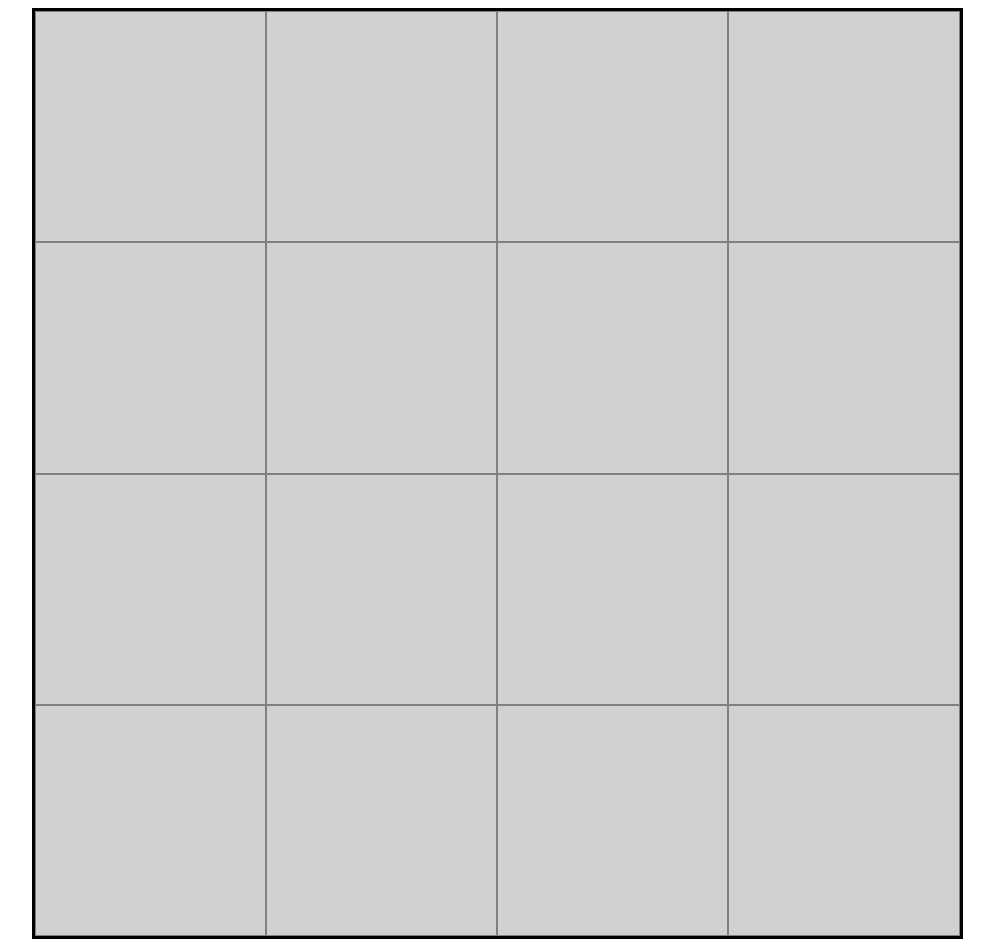
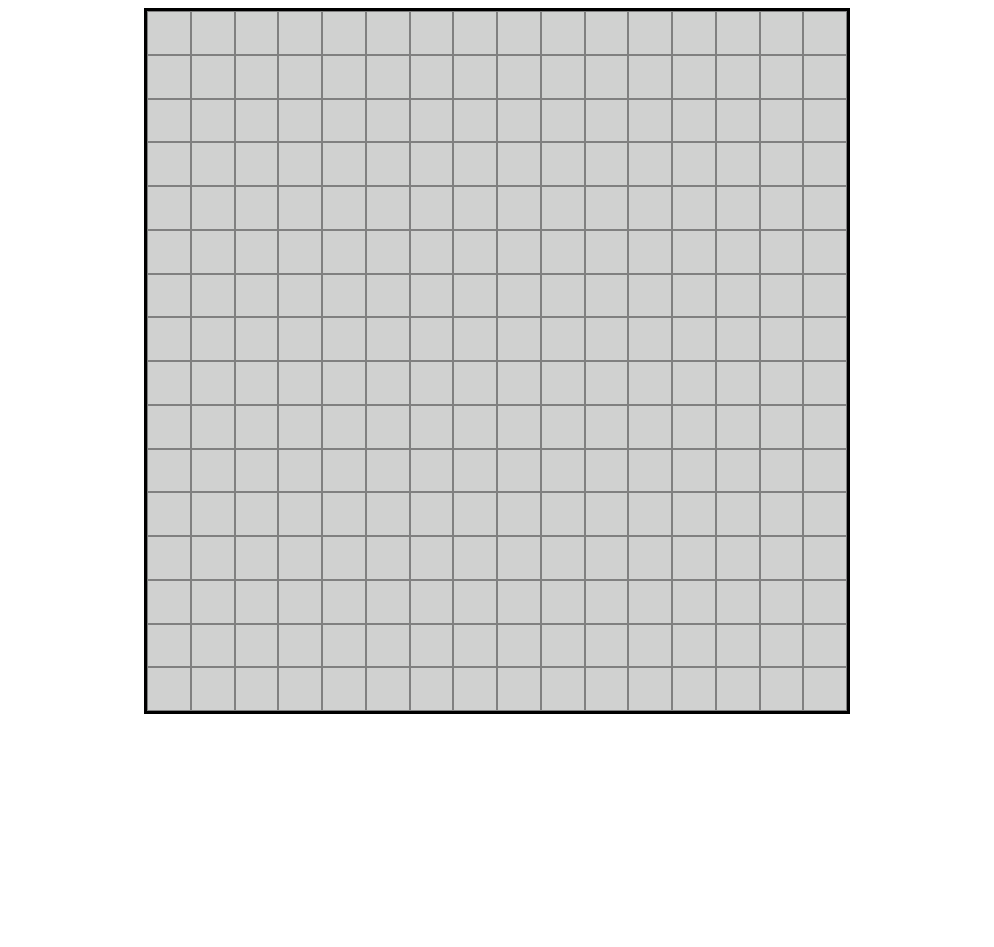
Before and after one commit to UnoDosCarlos/Etch-A-Sketch, a plain HTML site: page index.html in a window 1280 px wide. Shown: the whole page, without its empty margins (143-1137 px from the left). After the commit the page ends 800 px from the top, so only its background shows below. Drawn offline with Linux system fonts and the light colour scheme.

Commit message:
Adjust 16x16 grid to proper dimensions
Adjusted the Etch-A-Sketch grid to the proper dimensions.

```diff
--- a/javascript.js
+++ b/javascript.js
@@ -9,4 +9,4 @@ function createGrid(numDivs) {
     }
 };
 
-createGrid(16);
+createGrid(256);
--- a/styles.css
+++ b/styles.css
@@ -2,8 +2,8 @@
         display:flex;
         flex-wrap: wrap;
         margin:auto;
-        width: 925px;
-        height: 925px;
+        width: 700px;
+        height: 700px;
         border: 3px solid black;
 
 
@@ -13,10 +13,9 @@
         flex: 1 0 auto;
         background-color: rgb(208, 209, 208);
         border: 1px solid grey;
-        width: 200px;
+        width: 40px;
         height: auto;
 
 
 
-
 }
```
